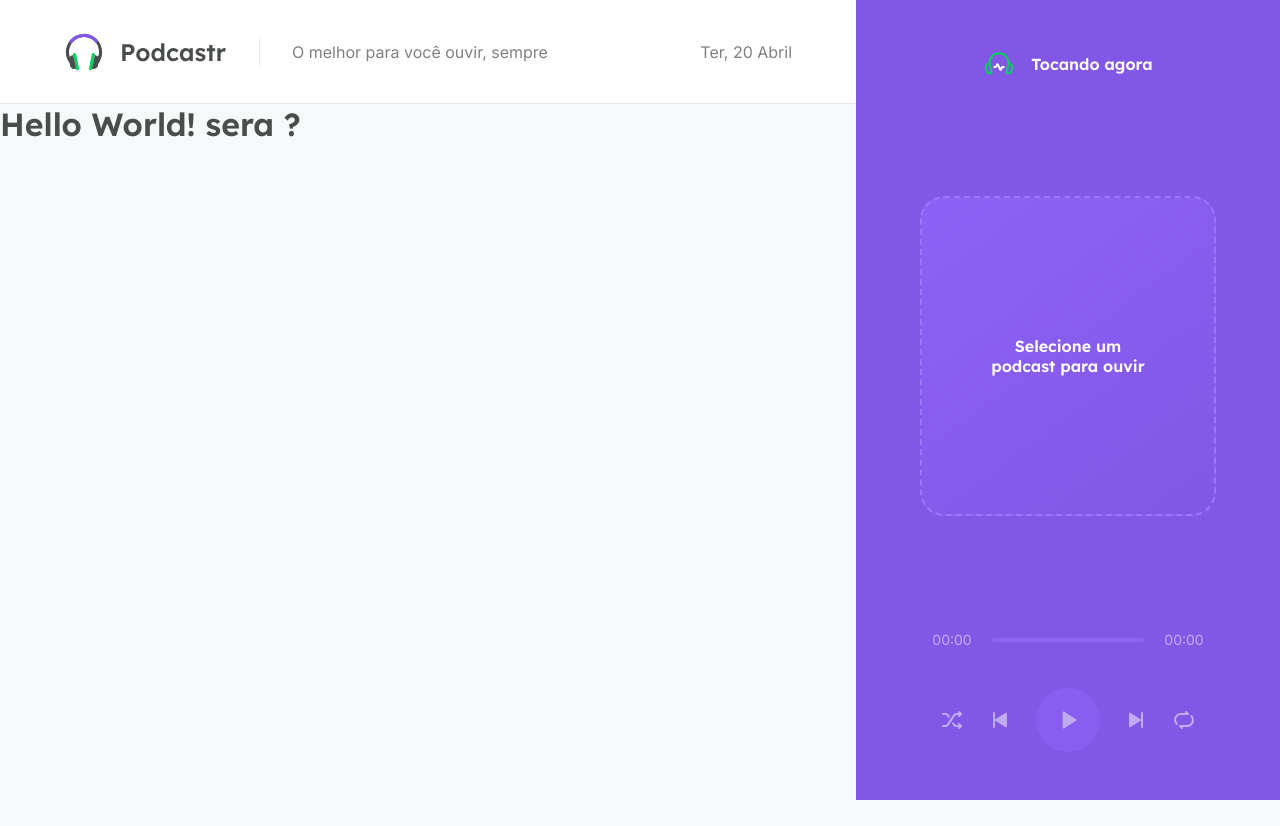
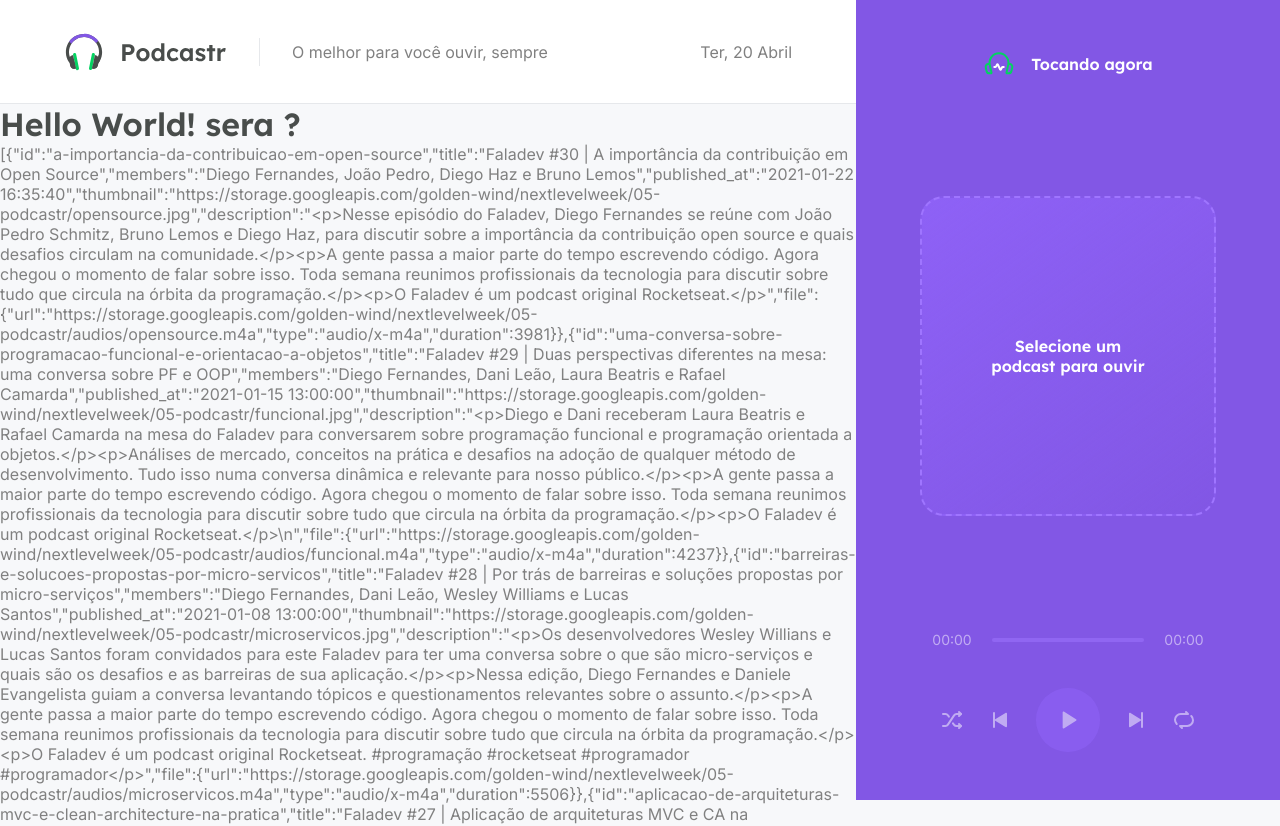
Before and after one commit to Calebe-Xavier-Developer/podcastr-next, a Next.js app: page / in a window 1280 px wide. Shown: the top 826 px of the page. Before the commit the page ends 800 px from the top, so only its background shows below. Built offline with nearby package versions, Linux system fonts and the light colour scheme; data requests are answered from the project's data file.

Commit message:
Recebendo a Home de forma estática

```diff
--- a/src/pages/index.tsx
+++ b/src/pages/index.tsx
@@ -1,7 +1,47 @@
-export default function Home() {
+/*SPA
+useEffect(() => {//primeiro parametro é o que quer executar
+    fetch('http://localhost:3434/episodes')
+      .then(response => response.json())
+      .then(data => console.log(data))
+  }, []) //o segundo é quando
+*/
+/* SSR
+export async function getServerSideProps() {
+  const response = await fetch('http://localhost:3434/episodes');
+  const data = await response.json();
+
+  return {
+    props: {
+      episodes: data,
+    }
+  }
+}
+*/
+//SSG Gera uma versão estatica que é servida para varias pessoas, sem requisição nova
+
+//import { useEffect } from "react"; Dispara algo sempre que algo mudar(efeitos colarerais);
+
+export default function Home(props) {
+  console.log(props.episodes);
+
   return (
     <>
       <h1>Hello World! sera ?</h1>
+      <div>
+        <p>{JSON.stringify(props.episodes)}</p>
+      </div>
     </>
   )
 }
+
+export async function getStaticProps() {
+  const response = await fetch('http://localhost:3434/episodes');
+  const data = await response.json();
+
+  return {
+    props: {
+      episodes: data,
+    },
+    revalidate: 60 * 60 * 8,
+  }
+}
```
